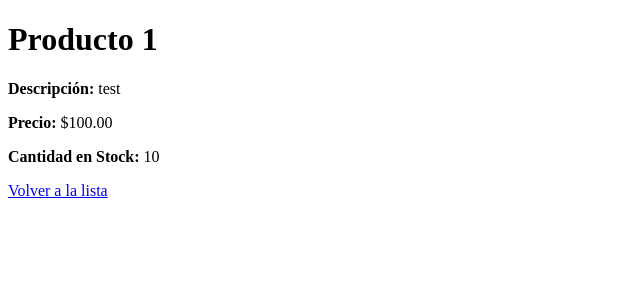
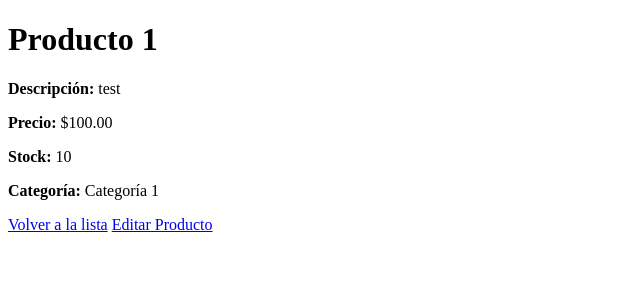
Before and after one commit to Caaxulo/eGESVEN, a Django app: page /productos/1/ in a window 1280 px wide. Shown: the top 300 px of the page, without its empty margins (0-640 px from the left). Run offline with Django 5.2, Linux system fonts and the light colour scheme; data comes from the database, SQL or seed files in the repository; both versions use the stored data as it was after the commit.

Commit message:
editar producto en detalle_producto

```diff
--- /dev/null
+++ b/eGESVEN/Gestor/forms.py
@@ -0,0 +1,7 @@
+from django import forms
+from .models import Producto
+
+class ProductoForm(forms.ModelForm):
+    class Meta:
+        model = Producto
+        fields = ['nombre', 'descripcion', 'precio', 'stock', 'categoria']
--- a/eGESVEN/Gestor/templates/productos/detalle_producto.html
+++ b/eGESVEN/Gestor/templates/productos/detalle_producto.html
@@ -8,7 +8,21 @@
     <h1>{{ producto.nombre }}</h1>
     <p><strong>Descripción:</strong> {{ producto.descripcion }}</p>
     <p><strong>Precio:</strong> ${{ producto.precio }}</p>
-    <p><strong>Cantidad en Stock:</strong> {{ producto.stock }}</p>
+    <p><strong>Stock:</strong> {{ producto.stock }}</p>
+    <p><strong>Categoría:</strong> {{ producto.categoria }}</p>
     <a href="{% url 'Gestor:lista_producto' %}">Volver a la lista</a>
+
+    <a href="#" onclick="document.getElementById('edit-form').style.display='block'">Editar Producto</a>
+
+    <div id="edit-form" style="display:none;">
+        <h2>Editar Producto</h2>
+        <form method="post">
+            {% csrf_token %}
+            {{ form.as_p }}
+            <button type="submit">Guardar cambios</button>
+        </form>
+        <br>
+        <a href="#" onclick="document.getElementById('edit-form').style.display='none'">Cancelar</a>
+    </div>
 </body>
 </html>
--- a/eGESVEN/Gestor/views.py
+++ b/eGESVEN/Gestor/views.py
@@ -2,6 +2,7 @@ from django.shortcuts import render, get_object_or_404
 from django.shortcuts import redirect
 
 from .models import Producto
+from .forms import ProductoForm
 # Create your views here.
 
 def redirigir_a_productos(request):
@@ -13,4 +14,11 @@ def lista_producto(request):
 
 def detalle_producto(request, pk):
     producto = get_object_or_404(Producto, pk=pk)
-    return render(request, 'productos/detalle_producto.html',{'producto':producto})
+    if request.method == 'POST':
+        form = ProductoForm(request.POST, instance=producto)
+        if form.is_valid():
+            form.save()
+            return redirect('Gestor:detalle_producto', pk=producto.pk)
+    else:
+        form = ProductoForm(instance=producto)
+    return render(request, 'productos/detalle_producto.html',{'producto':producto, 'form': form})
```
Also changed, not shown: eGESVEN/db.sqlite3.
